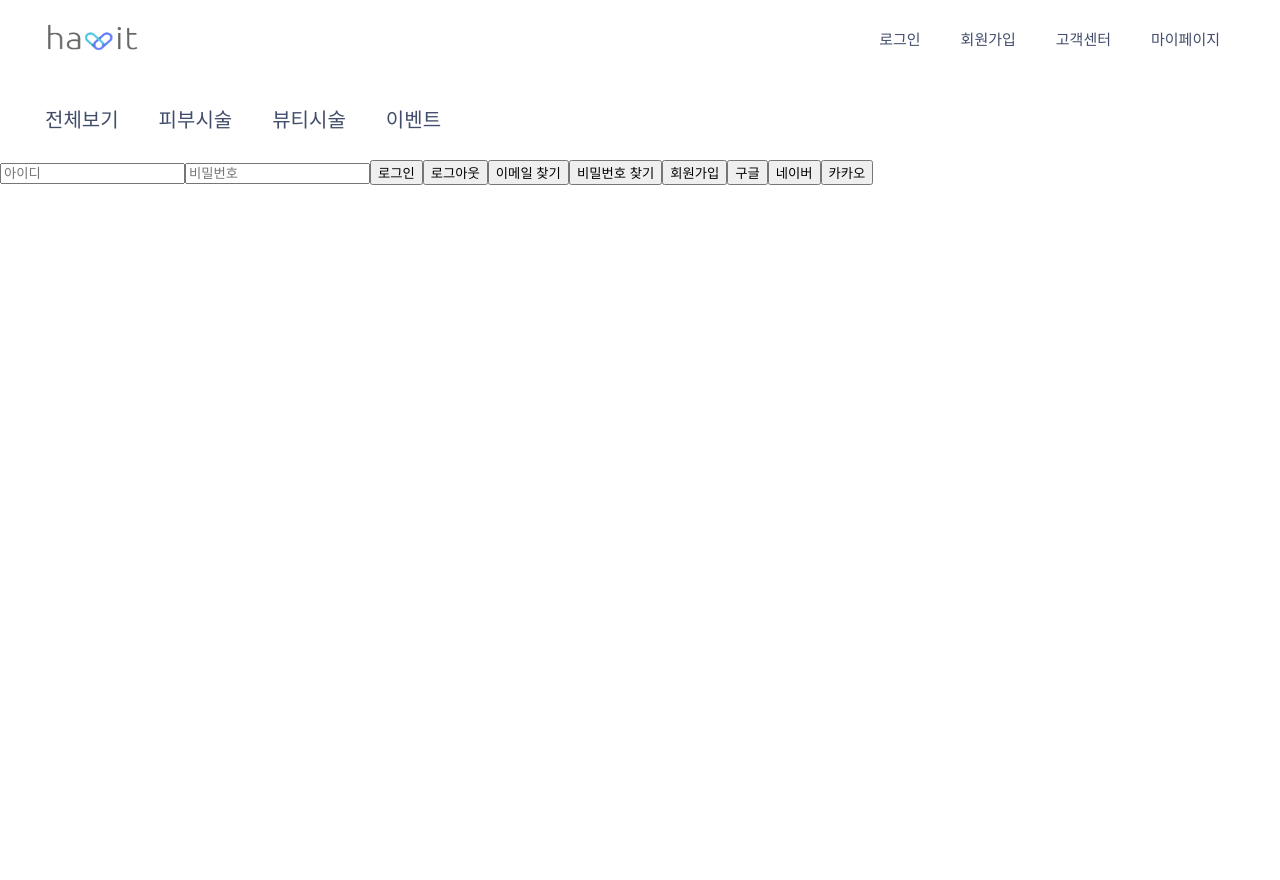
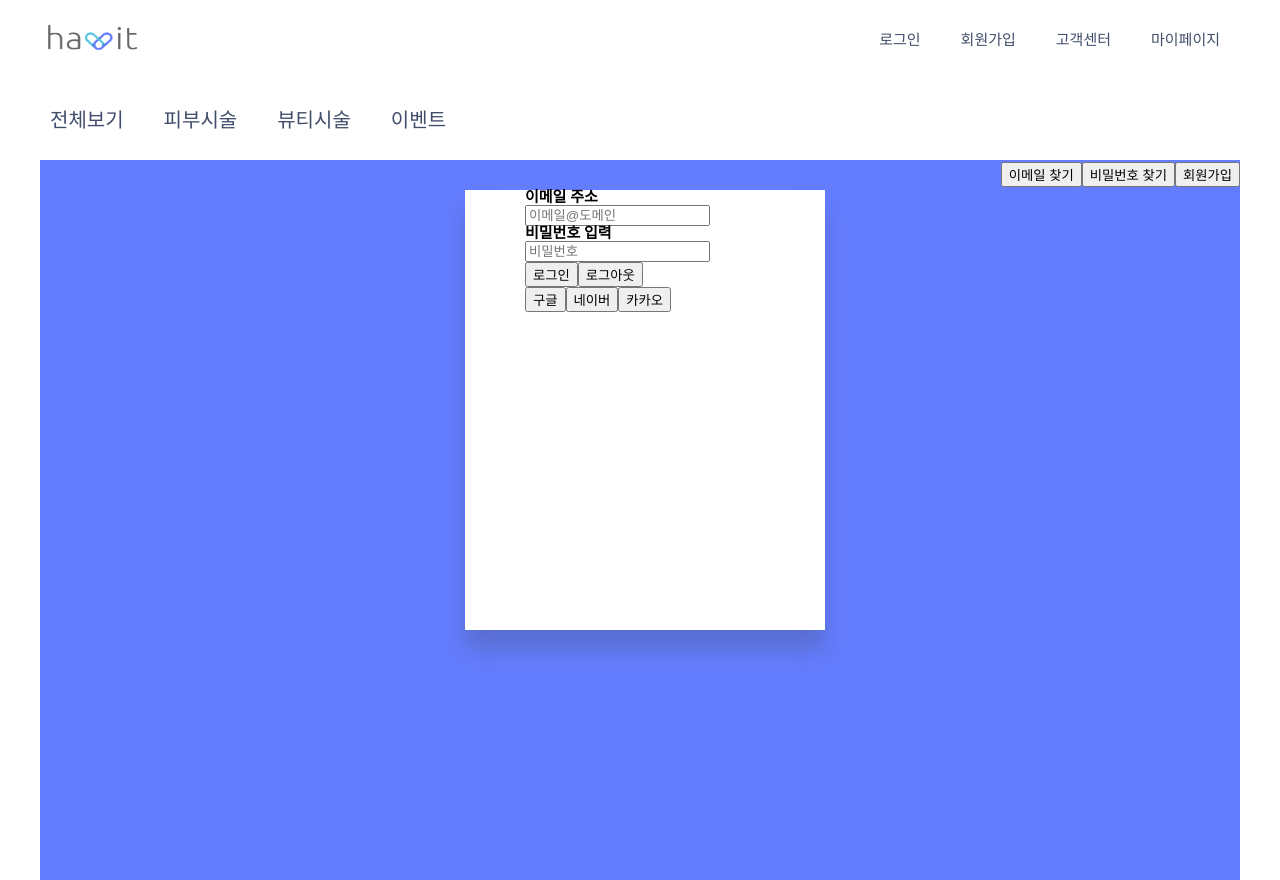
Before and after one commit to lyhlg/havit-web, a React (Create React App) app in the folder havit-web-frontend/: page /login in a window 1280 px wide. Before the commit the page ends 800 px from the top, so only its background shows below. Built offline with nearby package versions, Linux system fonts and the light colour scheme; no server answers; a web font is replaced by a local one.

Commit message:
Play CSS

```diff
--- a/havit-web-frontend/src/components/Header/Login.js
+++ b/havit-web-frontend/src/components/Header/Login.js
@@ -1,5 +1,6 @@
 import React, { Component } from 'react';
 import * as url from 'utils';
+import 'styles/css/Common/Login.css';
 
 class Login extends Component {
   constructor(props) {
@@ -29,16 +30,26 @@ class Login extends Component {
 
   render() {
     return (
-      <div>
-        <input type="text" placeholder="아이디" />
+      <div className="login">
+        <div className="login__find">
+          <button type="submit">이메일 찾기</button>
+          <button type="submit">비밀번호 찾기</button>
+          <button type="submit">회원가입</button>
+        </div>
+        <div className="login__wrapper">
+          <div className="login__input">
+            <h3>이메일 주소</h3>
+            <input type="text" placeholder="이메일@도메인" />
+            <h3>비밀번호 입력</h3>
             <input type="text" placeholder="비밀번호" />
+          </div>
+          <div className="login__button">
             <button type="submit">로그인</button>
             <button type="submit">
               <a href={`${url.API_DEV}/auth/logout`}>로그아웃</a>
             </button>
-        <button type="submit">이메일 찾기</button>
-        <button type="submit">비밀번호 찾기</button>
-        <button type="submit">회원가입</button>
+          </div>
+          <div className="social__button">
             {this.state.socials.map(social => {
               return (
                 <button onClick={() => this.loginPopup(social.url)}>
@@ -47,6 +58,8 @@ class Login extends Component {
               );
             })}
           </div>
+        </div>
+      </div>
     );
   }
 }
--- a/havit-web-frontend/src/styles/Common/Login.scss
+++ b/havit-web-frontend/src/styles/Common/Login.scss
@@ -1,3 +1,35 @@
-body {
-  font-size:10px;
+.login {
+  width: 1200px;
+  height: 720px;
+  background-color: #647dff;
+  margin: 0 auto;
+  padding-left: 10px;
+  .login__find {
+    font-size: 15px;
+    text-align: right;
+    line-height: 30px;
+  }
+  .login__wrapper {
+    width: 360px;
+    height: 440px;
+    margin: 0 auto;
+    font-size: 15px;
+    background-color: #ffffff;
+    box-shadow: 0 20px 20px 0 rgba(65, 77, 107, 0.3);
+    .login__input {
+      width: 240px;
+      height: 50;
+      margin: 0 auto;
+    }
+    .login__button {
+      width: 240px;
+      height: 50;
+      margin: 0 auto;
+    }
+    .social__button {
+      width: 240px;
+      height: 50;
+      margin: 0 auto;
+    }
+  }
 }
--- a/havit-web-frontend/src/styles/Common/Nav.scss
+++ b/havit-web-frontend/src/styles/Common/Nav.scss
@@ -9,5 +9,6 @@
     color: #414d6b;
     margin-right: 40px;
     font-size: 20px;
+
   }
 }
--- a/havit-web-frontend/src/styles/css/Common/Login.css
+++ b/havit-web-frontend/src/styles/css/Common/Login.css
@@ -1,2 +1,29 @@
-body {
-  font-size: 10px; }
+.login {
+  width: 1200px;
+  height: 720px;
+  background-color: #647dff;
+  margin: 0 auto;
+  padding-left: 10px; }
+  .login .login__find {
+    font-size: 15px;
+    text-align: right;
+    line-height: 30px; }
+  .login .login__wrapper {
+    width: 360px;
+    height: 440px;
+    margin: 0 auto;
+    font-size: 15px;
+    background-color: #ffffff;
+    box-shadow: 0 20px 20px 0 rgba(65, 77, 107, 0.3); }
+    .login .login__wrapper .login__input {
+      width: 240px;
+      height: 50;
+      margin: 0 auto; }
+    .login .login__wrapper .login__button {
+      width: 240px;
+      height: 50;
+      margin: 0 auto; }
+    .login .login__wrapper .social__button {
+      width: 240px;
+      height: 50;
+      margin: 0 auto; }
--- a/havit-web-frontend/src/styles/css/index.css
+++ b/havit-web-frontend/src/styles/css/index.css
@@ -24,7 +24,8 @@ time, mark, audio, video {
   font-size: 100%;
   font-family: 'Spoqa Han Sans', 'Spoqa Han Sans JP', 'Sans-serif';
   text-decoration: none;
-  vertical-align: baseline; }
+  vertical-align: baseline;
+  box-sizing: border-box; }
 
 /* HTML5 display-role reset for older browsers */
 article, aside, details, figcaption, figure,
--- a/havit-web-frontend/src/styles/index.scss
+++ b/havit-web-frontend/src/styles/index.scss
@@ -26,6 +26,7 @@ time, mark, audio, video {
 	font-family: 'Spoqa Han Sans', 'Spoqa Han Sans JP', 'Sans-serif';
 	text-decoration: none;
 	vertical-align: baseline;
+	box-sizing: border-box;
 }
 /* HTML5 display-role reset for older browsers */
 article, aside, details, figcaption, figure,
```
Lines whose indentation alone changed are shown as unchanged.
